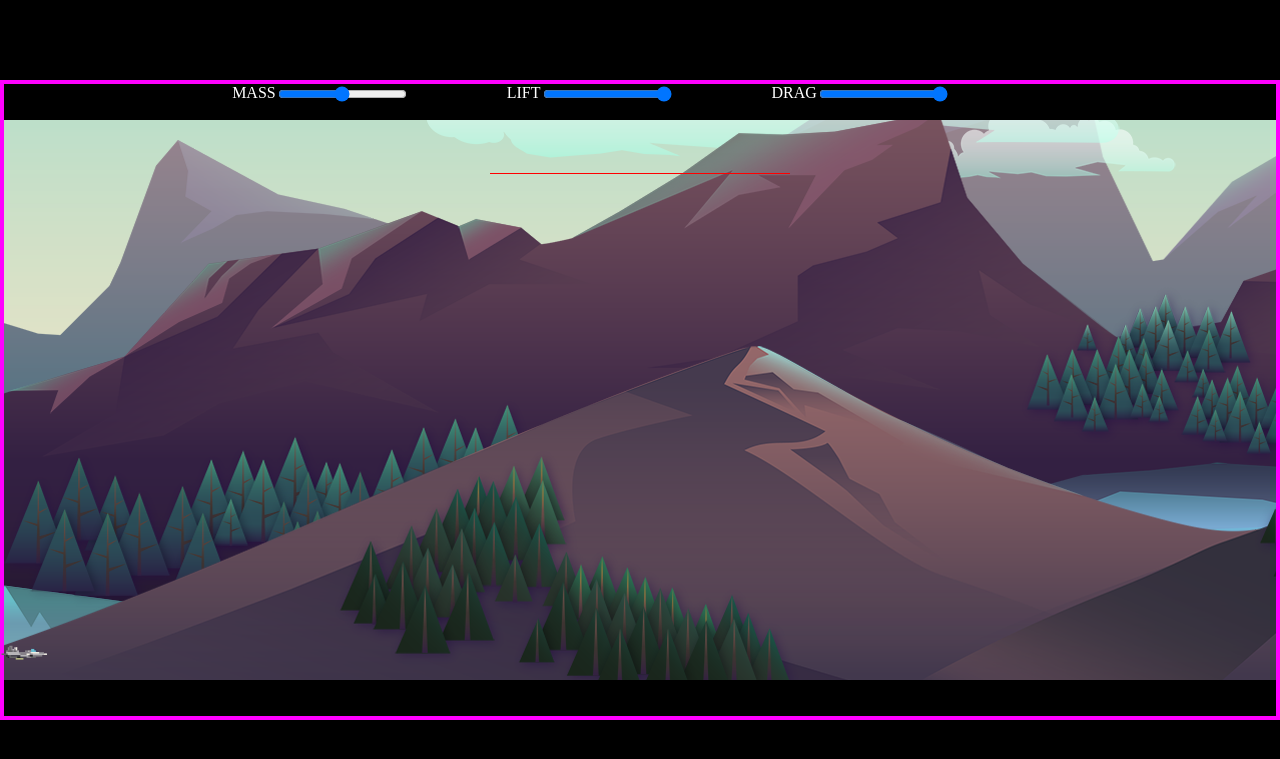
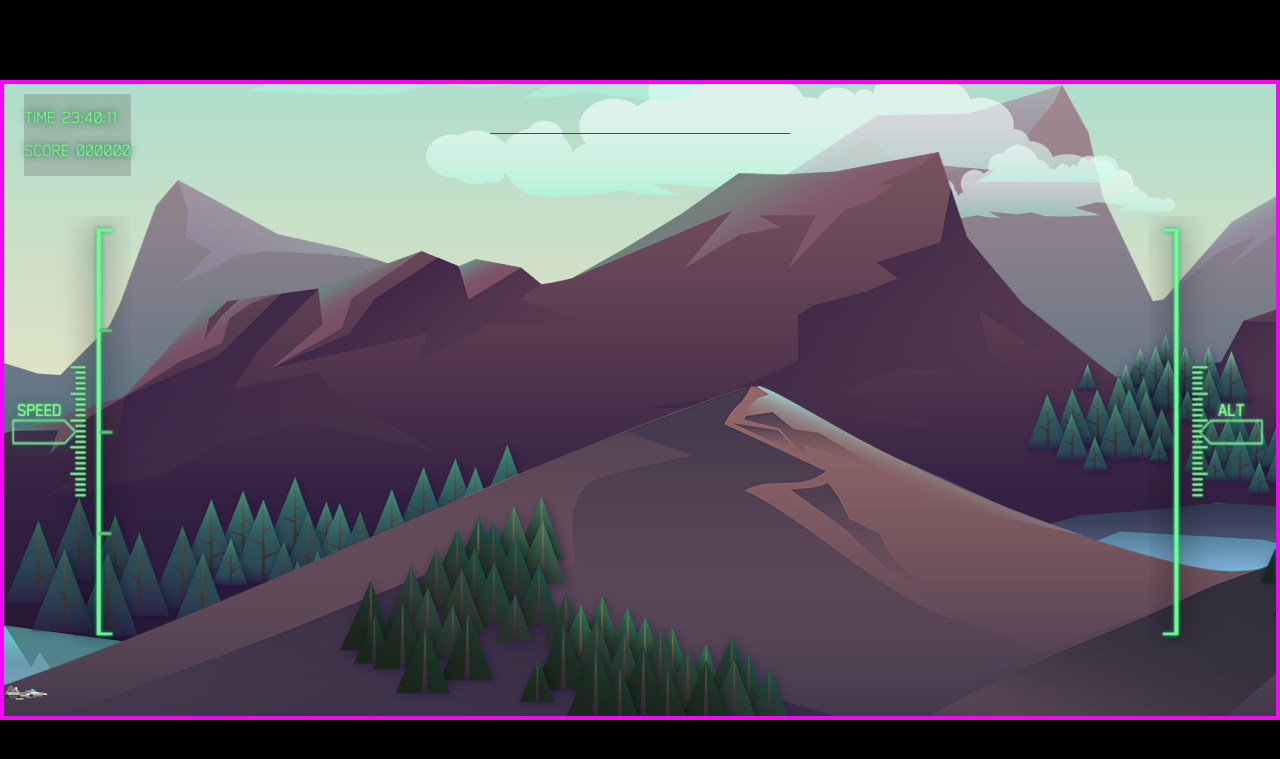
Before and after one commit to VictorGuill/death_by_pollution, a PHP site: page /games/game3.html in a window 1280 px wide. Shown: the top 759 px of the page. Run offline with PHP 8.4, Linux system fonts and the light colour scheme.

Commit message:
hud started

```diff
--- a/js/game3/UI.js
+++ b/js/game3/UI.js
@@ -11,19 +11,11 @@ export default class UI {
         this.gp.element.appendChild(this.element);
     }
 
-    createElement(uiElement, id, x, y, w, h) {
-        this[uiElement] = document.createElement("div");
-        this[uiElement].setAttribute("id", id);
-        this[uiElement].style.left = x;
-        this[uiElement].style.top = y;
-        this[uiElement].style.width = w;
-        this[uiElement].style.height = h;
-        this.element.appendChild(this[uiElement]);
-    }
-
     addElements(){
         this.addProgressBar();
-        this.addDebugControls();
+        this.addTimeScore();
+        this.addHud();
+       // this.addDebugControls();
     }
 
     addDebugControls(){
@@ -83,15 +75,67 @@ export default class UI {
 
     }
 
+    addHud(){
+        this.hud = document.createElement("div");
+        this.hud.setAttribute("id", "hud");
+        //speedometer
+        this.hud.speedometer = document.createElement("div");
+        this.hud.speedometer.setAttribute("id", "speedometer");
+            //label
+        this.hud.speedometer.label = document.createElement("p");
+        this.hud.speedometer.label.setAttribute("id", "speedometer-label");
+        this.hud.speedometer.label.innerHTML = "SPEED";
+        this.hud.speedometer.appendChild(this.hud.speedometer.label);
+            //metric
+        this.hud.speedometer.metric = document.createElement("div");
+        this.hud.speedometer.metric.setAttribute("id", "speedometer-metric");
+        this.hud.speedometer.appendChild(this.hud.speedometer.metric);
+
+        //altimeter
+        this.hud.altimeter = document.createElement("div");
+        this.hud.altimeter.setAttribute("id", "altimeter");
+            //label
+        this.hud.altimeter.label = document.createElement("p");
+        this.hud.altimeter.label.setAttribute("id", "altimeter-label");
+        this.hud.altimeter.label.innerHTML = "ALT";
+        this.hud.altimeter.appendChild(this.hud.altimeter.label);
+            //metric
+        this.hud.altimeter.metric = document.createElement("div");
+        this.hud.altimeter.metric.setAttribute("id", "altimeter-metric");
+        this.hud.altimeter.appendChild(this.hud.altimeter.metric);
+
+        this.hud.appendChild(this.hud.speedometer);
+        this.hud.appendChild(this.hud.altimeter);
+        this.element.appendChild(this.hud);
+    }
+
+    addTimeScore(){
+        this.timeScore = document.createElement("div");
+        this.timeScore.setAttribute("id", "time-score");
+        const timeLabel = document.createElement("p");
+        timeLabel.innerHTML = "TIME 23:40:11";
+
+        const scoreLabel = document.createElement("p");
+        scoreLabel.innerHTML = "SCORE 000000";
+
+        this.timeScore.appendChild(timeLabel);
+        this.timeScore.appendChild(scoreLabel);
+
+        this.element.appendChild(this.timeScore);
+
+    }
+
     addProgressBar(){
-        this.createElement("progressBar", "progress-bar", "50%", "40", "300px", "50px");
+        this.progressBar = document.createElement("div");
+        this.progressBar.setAttribute("id", "progress-bar");
         this.progressBar.bar = document.createElement("div");
         this.progressBar.bar.setAttribute("id", "bar");
         this.progressBar.bar.style.width = "1px";
         this.progressBar.appendChild(this.progressBar.bar);
+        this.element.appendChild(this.progressBar);
     }
 
-    progress () {
+    progress() {
         this.progressBar.bar.style.width = this.gp.plane.worldX/100 +"px";
     }
 
--- a/js/game3/main.js
+++ b/js/game3/main.js
@@ -7,7 +7,7 @@ const mass = document.getElementById("debug-mass");
 
 function loop(timestamp) {
     var progress = timestamp - lastRender;
-    liftCoef.addEventListener('input', gp.plane.setLiftCoef(liftCoef.valueAsNumber));
+    //liftCoef.addEventListener('input', gp.plane.setLiftCoef(liftCoef.valueAsNumber));
     //dragCoef.addEventListener('input', gp.plane.setDragCoef(dragCoef.valueAsNumber));
     //mass.addEventListener('input', gp.plane.setMass(mass.valueAsNumber));
     gp.update();
--- a/js/game3/plane.js
+++ b/js/game3/plane.js
@@ -26,14 +26,14 @@ export default class Plane{
         this.state = "";
 
         this.pitch = 0;
-        this.pitchRate = 0.8;
+        this.pitchRate = 2;
         this.maxPitch = 45;
 
         this.cL = 1; //Lift coeficient
         this.cD = 0.2; //Drag coeficient
 
         this.acceleration = 3;
-        this.deceleration = 2;
+        this.deceleration = 3;
 
         this.canPSM = true;
         this.cobraRange = false;
--- a/js/game3/planeVFX.js
+++ b/js/game3/planeVFX.js
@@ -16,7 +16,7 @@ export default class planeVfx {
         this.thrust.style.top = "14px";
         this.thrust.style.left = "-14px";
         this.thrust.style.transformOrigin = "right";
-        this.thrust.src = "/media/game3/thurst/fire.gif";
+        this.thrust.src = "/media/game3/thurst/blue.gif";
         this.plane.element.appendChild(this.thrust);
     }
 
--- a/style/game3.css
+++ b/style/game3.css
@@ -1,3 +1,10 @@
+@font-face {
+    font-family: aceCombat;
+    src: url('/media/game3/font/ACES07_Light.otf') format('opentype');
+    font-style: normal;
+    font-weight: 100;
+}
+
 * {
     box-sizing: border-box;
 }
@@ -35,8 +42,9 @@ body {
 #map {
     position: relative;
     width: 100vw;
-    height: 70vh;
+    height: 80vh;
 }
+
 .layer {
     position: absolute;
     width: 100%;
@@ -62,7 +70,6 @@ body {
 #progress-bar {
     position: absolute;
     left: 50%;
-    top: 40px;
     width: 300px;
     height: 50px;
     display: flex;
@@ -78,8 +85,108 @@ body {
 
 }
 
+#time-score{
+    position: absolute;
+    left: 20px;
+    top: 10px;
+    height: fit-content;
+    width: fit-content;
+    background-color: rgba(100, 100, 100, 0.3);
+}
+
+#time-score p, #speedometer-label, #altimeter-label{
+    font-family: aceCombat;
+    color: #85f76eb3;
+    text-shadow:
+            0px 0px 1px #80ff9f,
+            0px 0px 2px #62b189,
+            0px 0px 5px #509a7b,
+            0px 0px 5px #509a7b,
+            0px 0px 10px #236752;
+}
+
+#hud{
+    position: absolute;
+    width: 100%;
+    height: 70%;
+    top: 20%;
+}
+
+#speedometer, #altimeter{
+    position: absolute;
+    top: 0;
+    height: 100%;
+    width: 10%;
+}
+#speedometer {
+    left:0;
+    background-image: url("/media/game3/hud/speedometer_hud.png");
+    background-size: contain;
+    background-position: left;
+    background-repeat: no-repeat;
+}
+
+#speedometer::before{
+    content: "";
+    position: absolute;
+    bottom: 4%;
+    right: 34%;
+    height: 0%;
+    width: 3px;
+    background-color: #69f690;
+    box-shadow:
+            0px 0px 1px #80ff9f,
+            0px 0px 2px #62b189,
+            0px 0px 5px #509a7b,
+            0px 0px 5px #509a7b,
+            0px 0px 10px #236752;
+    z-index: -1;
+}
+
+#altimeter{
+    right: 0;
+    background-image: url("/media/game3/hud/altimeter_hud.png");
+    background-size: contain;
+    background-position: right;
+    background-repeat: no-repeat;
+}
+
+#speedometer-label{
+    font-weight: bold;
+    position: absolute;
+    top: 40%;
+    left: 10%;
+}
+
+#altimeter-label{
+    font-weight: bold;
+    position: absolute;
+    top: 40%;
+    left: 54%;
+}
+
+#speedometer-metric{
+    position: absolute;
+    background-image: url("/media/game3/hud/speedometer_metric_hud.png");
+    background-size: 20px 80px;
+    background-repeat: repeat-y;
+    top: 35%;
+    left: 50%;
+    height: 30%;
+    width: 20%;
+}
+
+#altimeter-metric{
+    position: absolute;
+    background-image: url("/media/game3/hud/altimeter_metric_hud.png");
+    background-size: 20px 80px;
+    background-repeat: repeat-y;
+    top: 35%;
+    left: 32%;
+    height: 30%;
+    width: 20%;
+}
+
+/*DEBUG CONTROLS*/
 label {color: white;}
-input{
-
-    margin-right: 100px;
-}
+input{ margin-right: 100px;}
```
Also changed, not shown: media/game3/bg-2.jpeg (deleted), media/game3/font/ACES07_Light.otf (added), media/game3/font/ACES07_Regular.otf (added), media/game3/font/ACES07_Regular.ttf (added), media/game3/hud/altimeter_hud.png (added), media/game3/hud/altimeter_hud.svg (added), media/game3/hud/altimeter_hud1.png (added), media/game3/hud/altimeter_hud2.png (added), media/game3/hud/altimeter_metric_hud.png (added), media/game3/hud/speedometer_hud.png (added), media/game3/hud/speedometer_hud.svg (added), media/game3/hud/speedometer_hud1.png (added), media/game3/hud/speedometer_hud2.png (added), media/game3/hud/speedometer_metric_hud.png (added).
